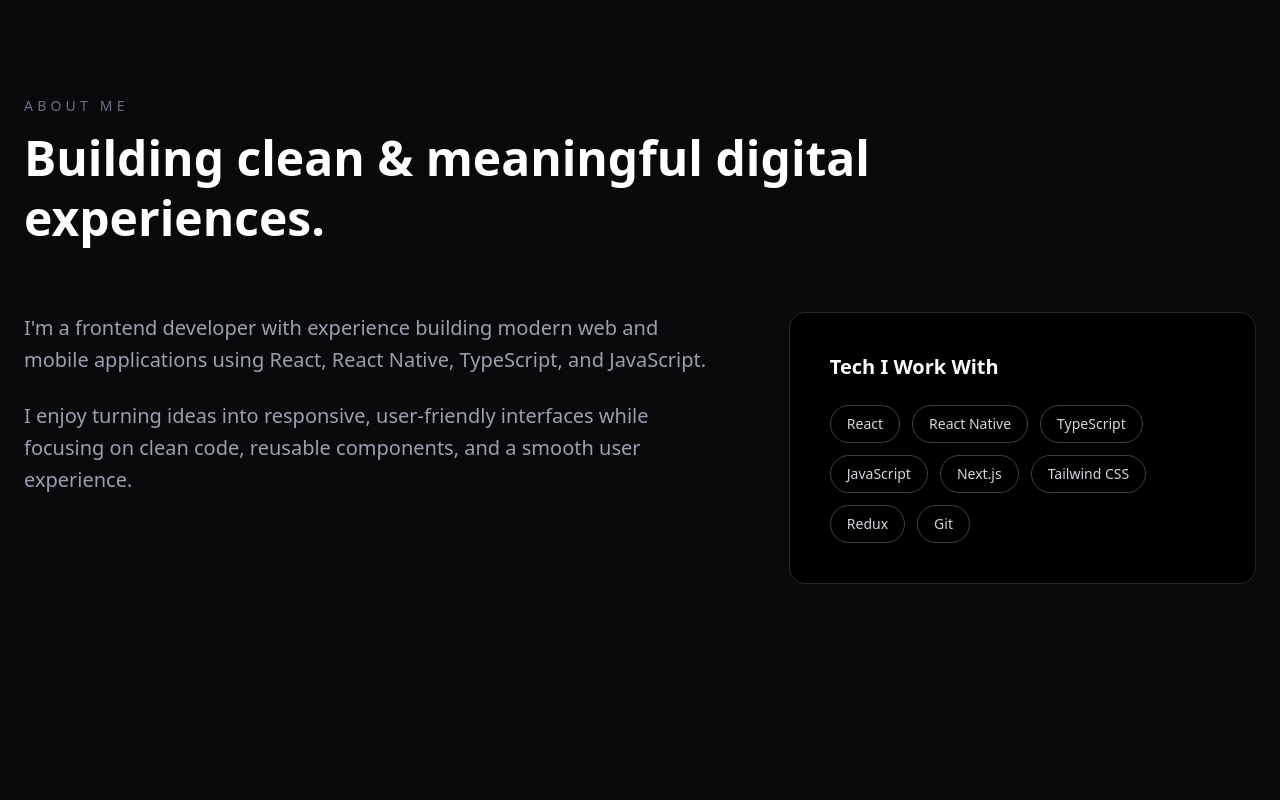
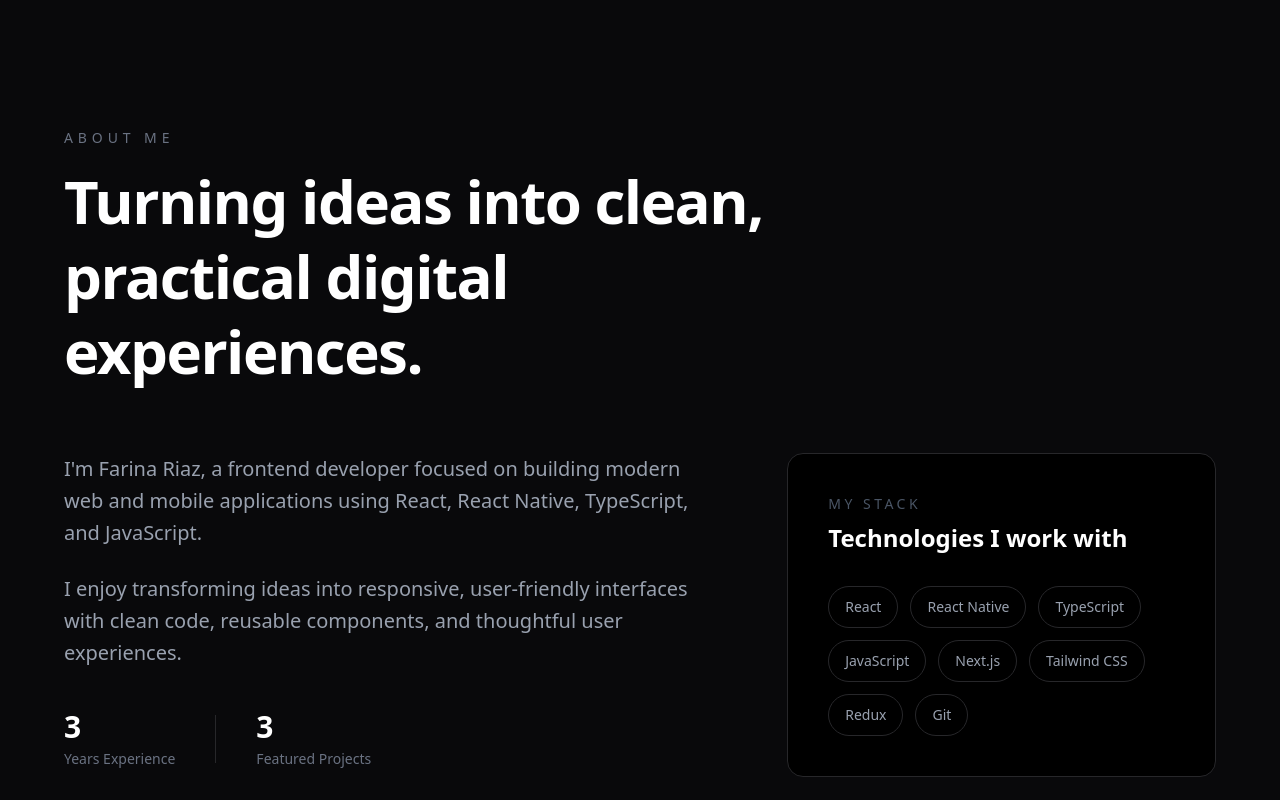
Before and after one commit to farina-riaz-fari/Portfolio, a Next.js app: page / in a window 1280 px wide. Shown: the part 800-1600 px from the top of the page. Built offline with nearby package versions, Linux system fonts and the light colour scheme.

Commit message:
Redesign about section

```diff
--- a/components/About/index.tsx
+++ b/components/About/index.tsx
@@ -2,36 +2,65 @@ const About = () => {
   return (
     <section
       id="about"
-      className="min-h-screen bg-zinc-950 px-6 py-24 text-white"
+      className="bg-zinc-950 px-6 py-24 text-white md:px-10 md:py-32"
     >
-      <div className="mx-auto max-w-7xl">
-        <div className="mb-16 max-w-4xl">
-          <p className="mb-3 text-sm uppercase tracking-[0.3em] text-gray-500">
+      <div className="mx-auto max-w-6xl">
+        {/* Section heading */}
+        <div className="mb-16 max-w-3xl">
+          <p className="mb-4 text-sm font-medium uppercase tracking-[0.35em] text-gray-500">
             About Me
           </p>
 
-          <h2 className="text-4xl font-bold leading-tight md:text-5xl">
-            Building clean & meaningful digital experiences.
+          <h2 className="text-4xl font-bold leading-tight tracking-tight md:text-6xl">
+            Turning ideas into clean,
+            <br />
+            practical digital experiences.
           </h2>
         </div>
 
-        <div className="grid gap-16 md:grid-cols-[1.2fr_0.8fr]">
+        <div className="grid gap-12 lg:grid-cols-[1.2fr_0.8fr] lg:gap-20">
+          {/* Left content */}
           <div>
             <p className="text-lg leading-8 text-gray-400 md:text-xl">
-              I&apos;m a frontend developer with experience building modern
-              web and mobile applications using React, React Native,
+              I&apos;m Farina Riaz, a frontend developer focused on building
+              modern web and mobile applications using React, React Native,
               TypeScript, and JavaScript.
             </p>
 
             <p className="mt-6 text-lg leading-8 text-gray-400 md:text-xl">
-              I enjoy turning ideas into responsive, user-friendly
-              interfaces while focusing on clean code, reusable components,
-              and a smooth user experience.
+              I enjoy transforming ideas into responsive, user-friendly
+              interfaces with clean code, reusable components, and thoughtful
+              user experiences.
             </p>
+
+            <div className="mt-10 flex items-center gap-10">
+              <div>
+                <p className="text-3xl font-bold text-white">3</p>
+                <p className="mt-1 text-sm text-gray-500">
+                  Years Experience
+                </p>
+              </div>
+
+              <div className="h-12 w-px bg-zinc-800" />
+
+              <div>
+                <p className="text-3xl font-bold text-white">3</p>
+                <p className="mt-1 text-sm text-gray-500">
+                  Featured Projects
+                </p>
+              </div>
+            </div>
           </div>
 
+          {/* Right card */}
           <div className="rounded-2xl border border-zinc-800 bg-black p-8 md:p-10">
-            <h3 className="mb-6 text-xl font-semibold">Tech I Work With</h3>
+            <p className="mb-2 text-sm uppercase tracking-[0.25em] text-gray-600">
+              My Stack
+            </p>
+
+            <h3 className="mb-8 text-2xl font-semibold">
+              Technologies I work with
+            </h3>
 
             <div className="flex flex-wrap gap-3">
               {[
@@ -46,7 +75,7 @@ const About = () => {
               ].map((tech) => (
                 <span
                   key={tech}
-                  className="rounded-full border border-zinc-700 px-4 py-2 text-sm text-gray-300 transition hover:border-gray-500 hover:text-white"
+                  className="rounded-full border border-zinc-800 px-4 py-2.5 text-sm text-gray-400 transition duration-300 hover:border-zinc-600 hover:text-white"
                 >
                   {tech}
                 </span>
```
